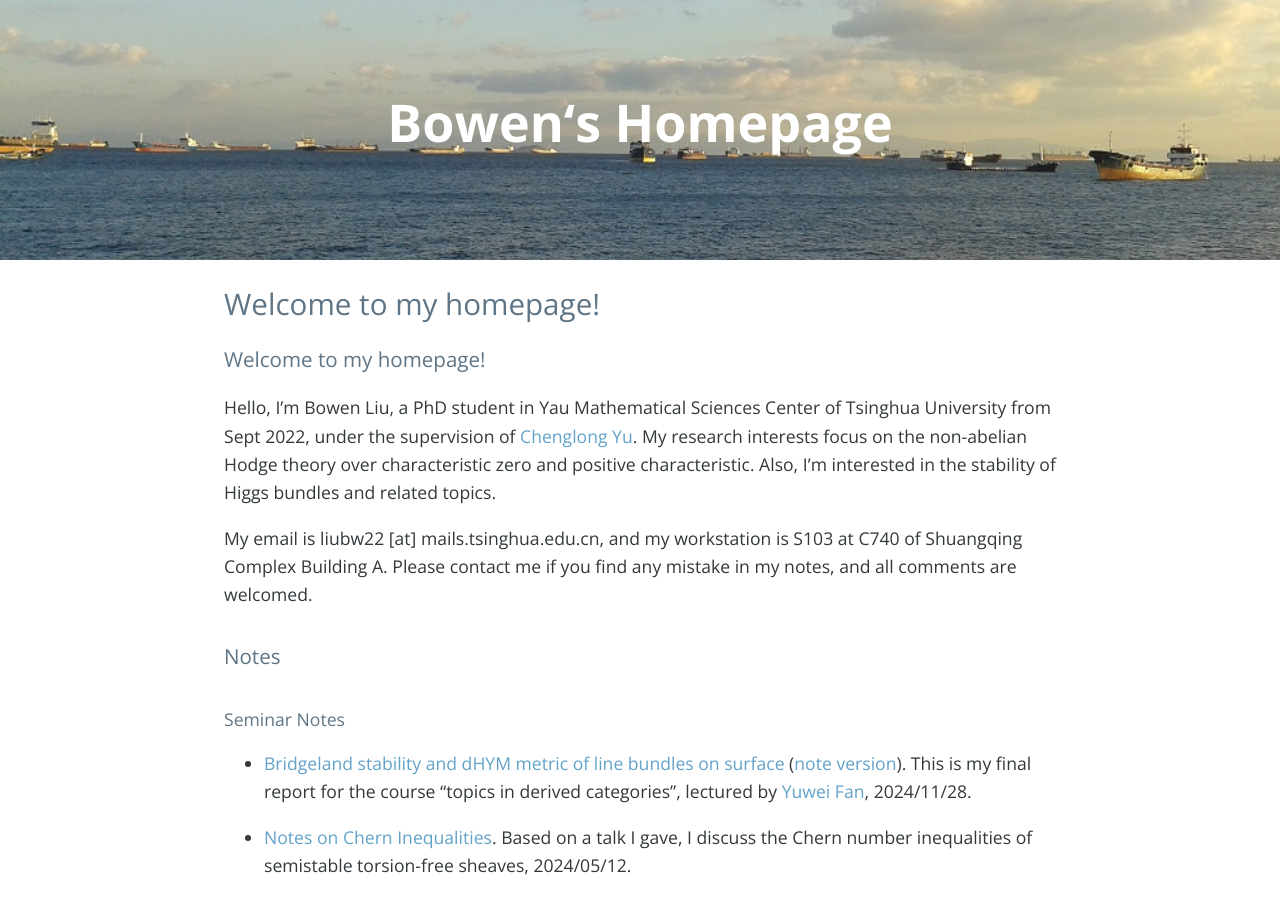
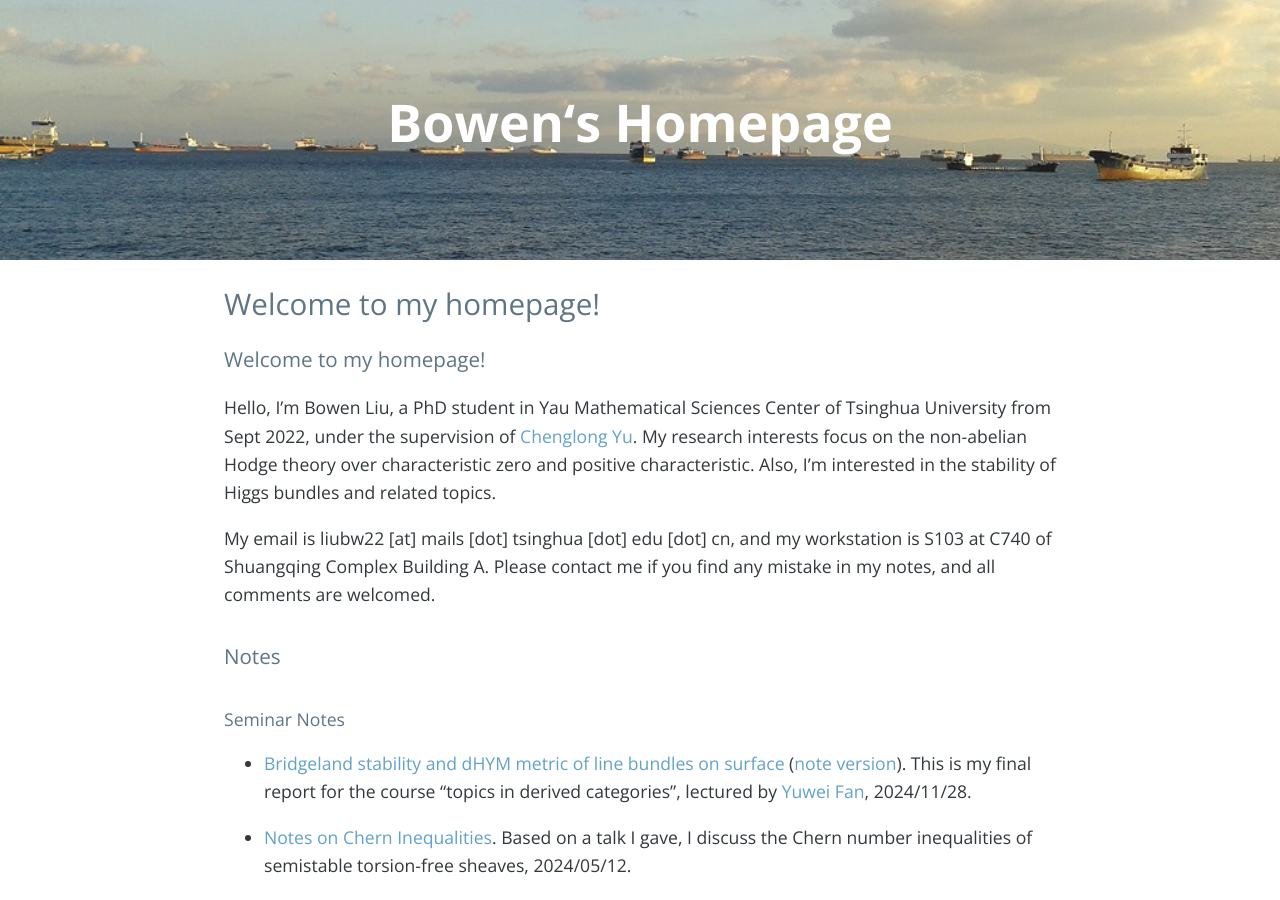
Before and after one commit to bowenl-math/bowenl-math.github.io, a Jekyll site: the page built from index.md, in a window 1280 px wide and 900 px high. Built offline with Jekyll 4.4.1, drawn with Linux system fonts in a browser that asks for light colours; nearby versions of some CDN libraries; our own code applies the rules of GitHub Pages for plain Markdown files; the list of posts is cut into pages by our own code; comment, search, counter and statistics services are not loaded.

Commit message:
Update index.md

```diff
--- a/index.md
+++ b/index.md
@@ -1,7 +1,7 @@
 ### Welcome to my homepage!
 Hello, I'm Bowen Liu, a PhD student in Yau Mathematical Sciences Center of Tsinghua University from Sept 2022, under the supervision of [Chenglong Yu](https://chenglongyu.github.io/). My research interests focus on the non-abelian Hodge theory over characteristic zero and positive characteristic. Also, I'm interested in the stability of Higgs bundles and related topics.
 
-My email is liubw22 [at] mails.tsinghua.edu.cn, and my workstation is S103 at C740 of Shuangqing Complex Building A. Please contact me if you find any mistake in my notes, and all comments are welcomed.
+My email is liubw22 [at] mails [dot] tsinghua [dot] edu [dot] cn, and my workstation is S103 at C740 of Shuangqing Complex Building A. Please contact me if you find any mistake in my notes, and all comments are welcomed.
 
 
 
```
